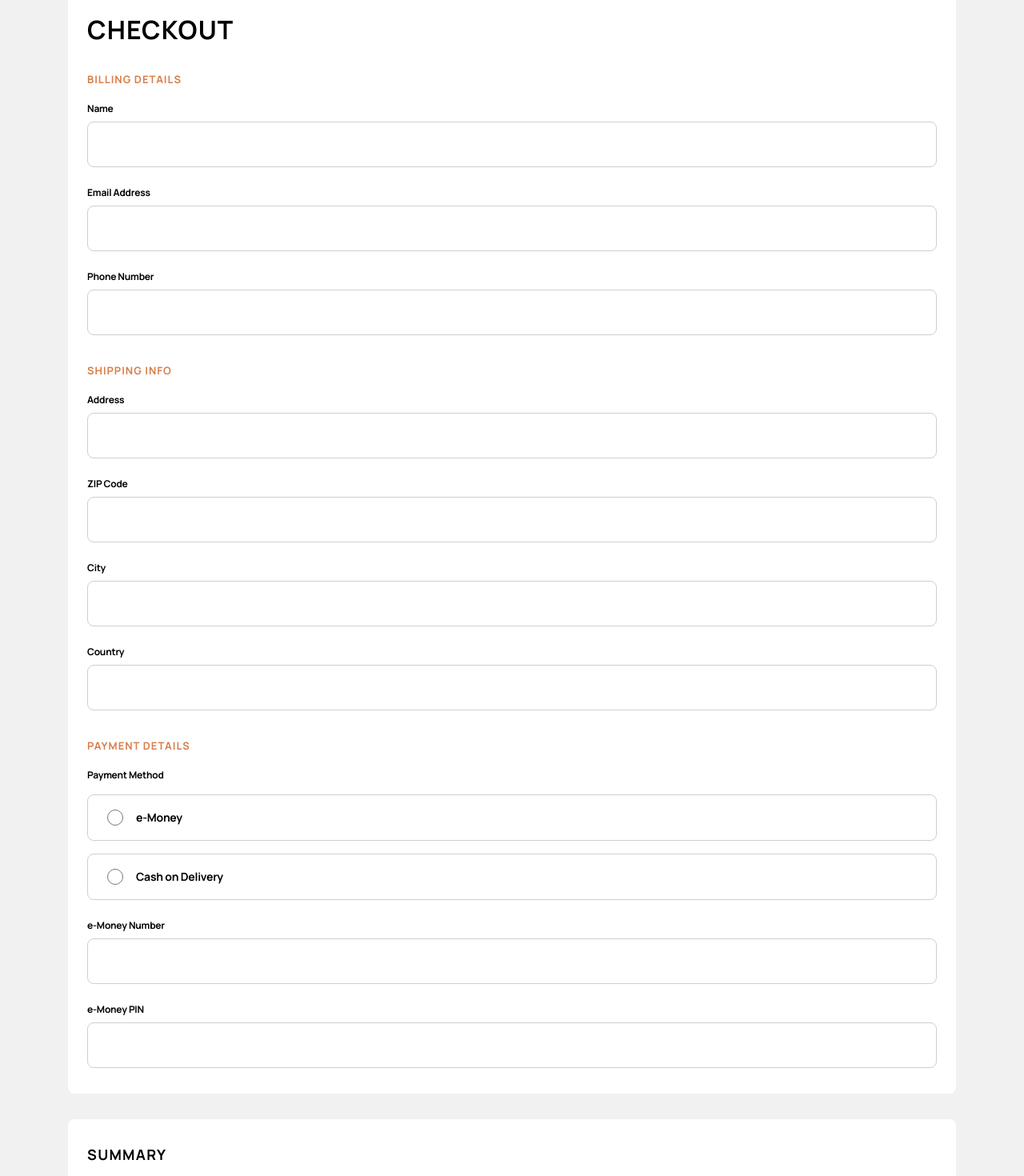
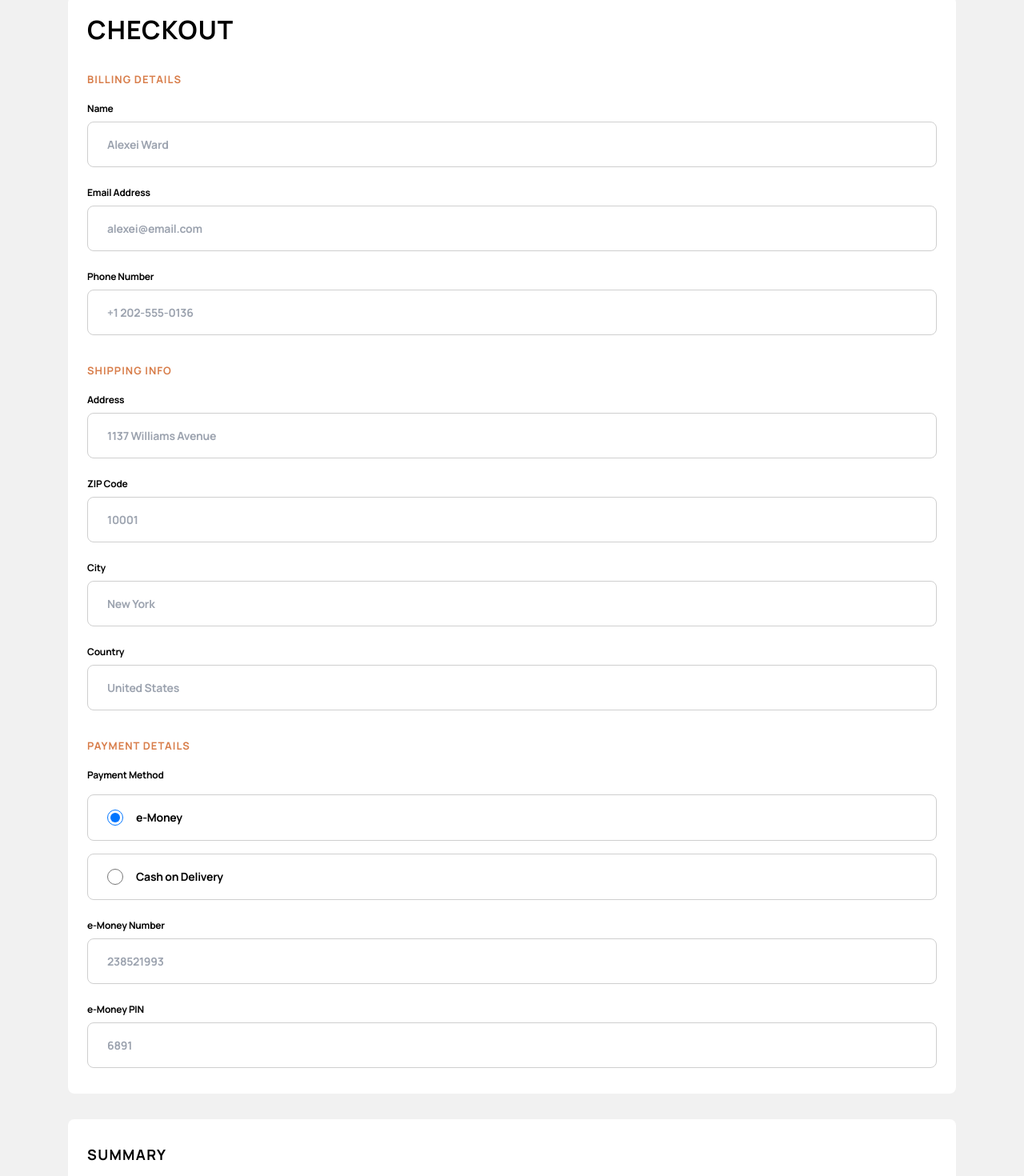
Before and after one commit to scottmotion/audiophile-ecommerce, a React (Vite) app: page /audiophile-ecommerce/checkout in a window 1280 px wide. Shown: the part 256-1726 px from the top of the page at 80% size. Built offline with nearby package versions, Linux system fonts and the light colour scheme.

Commit message:
Update Checkout.tsx
placeholders and defaults

```diff
--- a/src/pages/Checkout.tsx
+++ b/src/pages/Checkout.tsx
@@ -20,15 +20,23 @@ export default function Checkout() {
             <div className="flex flex-col gap-6">
               <div className="flex flex-col gap-2">
                 <label htmlFor="name">Name</label>
-                <input type="text" id="name"></input>
+                <input type="text" id="name" placeholder="Alexei Ward"></input>
               </div>
               <div className="flex flex-col gap-2">
                 <label htmlFor="email">Email Address</label>
-                <input type="email" id="email"></input>
+                <input
+                  type="email"
+                  id="email"
+                  placeholder="alexei@email.com"
+                ></input>
               </div>
               <div className="flex flex-col gap-2">
                 <label htmlFor="tel">Phone Number</label>
-                <input type="tel" id="tel"></input>
+                <input
+                  type="tel"
+                  id="tel"
+                  placeholder="+1 202-555-0136"
+                ></input>
               </div>
             </div>
           </div>
@@ -38,19 +46,27 @@ export default function Checkout() {
             <div className="flex flex-col gap-6">
               <div className="flex flex-col gap-2">
                 <label htmlFor="address">Address</label>
-                <input type="text" id="address"></input>
+                <input
+                  type="text"
+                  id="address"
+                  placeholder="1137 Williams Avenue"
+                ></input>
               </div>
               <div className="flex flex-col gap-2">
                 <label htmlFor="zipcode">ZIP Code</label>
-                <input type="text" id="zipcode"></input>
+                <input type="text" id="zipcode" placeholder="10001"></input>
               </div>
               <div className="flex flex-col gap-2">
                 <label htmlFor="city">City</label>
-                <input type="text" id="city"></input>
+                <input type="text" id="city" placeholder="New York"></input>
               </div>
               <div className="flex flex-col gap-2">
                 <label htmlFor="country">Country</label>
-                <input type="text" id="country"></input>
+                <input
+                  type="text"
+                  id="country"
+                  placeholder="United States"
+                ></input>
               </div>
             </div>
           </div>
@@ -72,6 +88,7 @@ export default function Checkout() {
                     id="eMoney"
                     name="payMethod"
                     className="aspect-square w-5"
+                    defaultChecked
                   ></input>
                   <label htmlFor="eMoney" className="label-select">
                     e-Money
@@ -91,11 +108,15 @@ export default function Checkout() {
               </div>
               <div className="flex flex-col gap-2">
                 <label htmlFor="eMoneyNum">e-Money Number</label>
-                <input type="text" id="eMoneyNum"></input>
+                <input
+                  type="text"
+                  id="eMoneyNum"
+                  placeholder="238521993"
+                ></input>
               </div>
               <div className="flex flex-col gap-2">
-                <label htmlFor="country">e-Money PIN</label>
-                <input type="text" id="country"></input>
+                <label htmlFor="eMoneyPin">e-Money PIN</label>
+                <input type="text" id="eMoneyPin" placeholder="6891"></input>
               </div>
             </div>
           </div>
```
